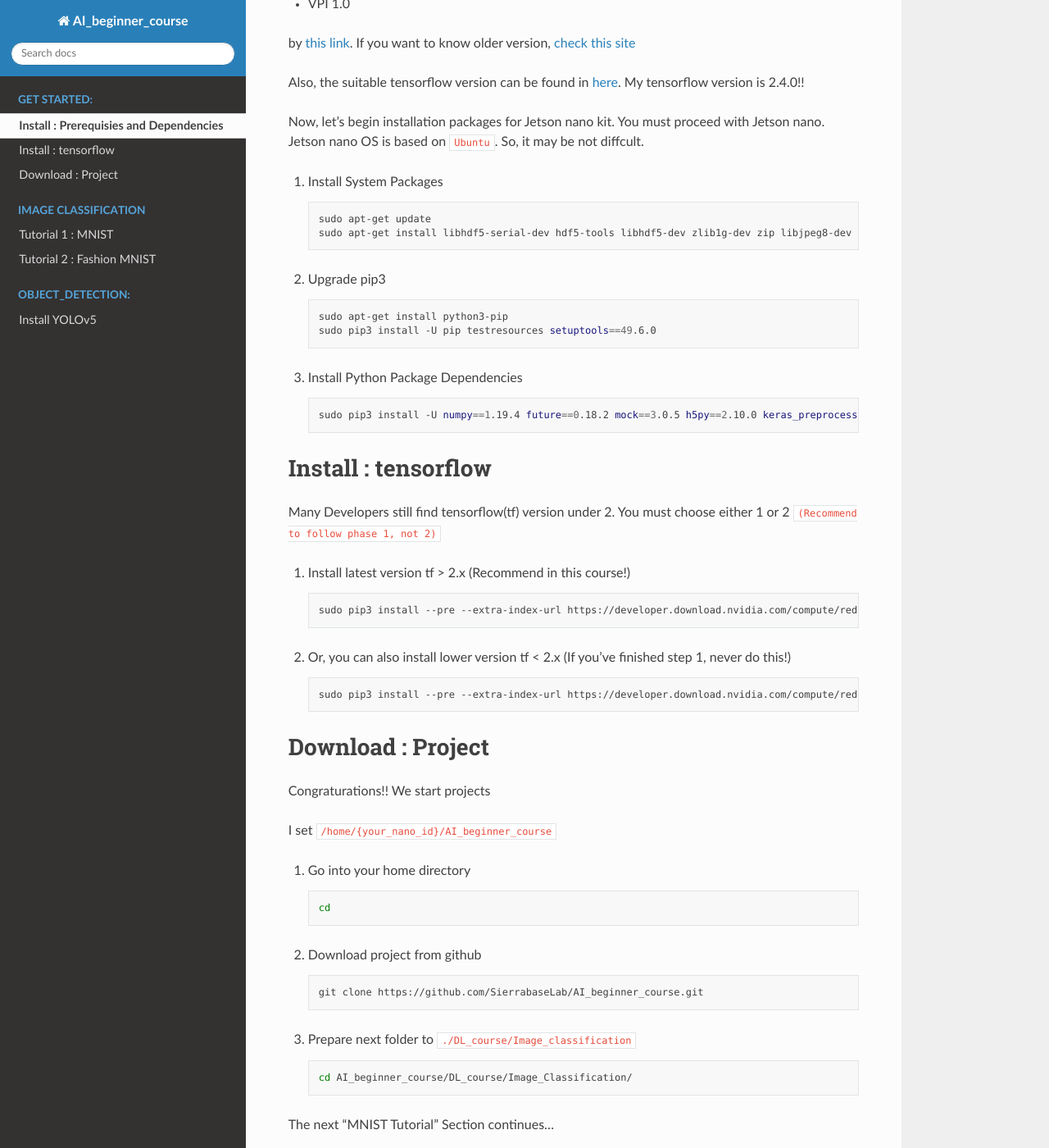
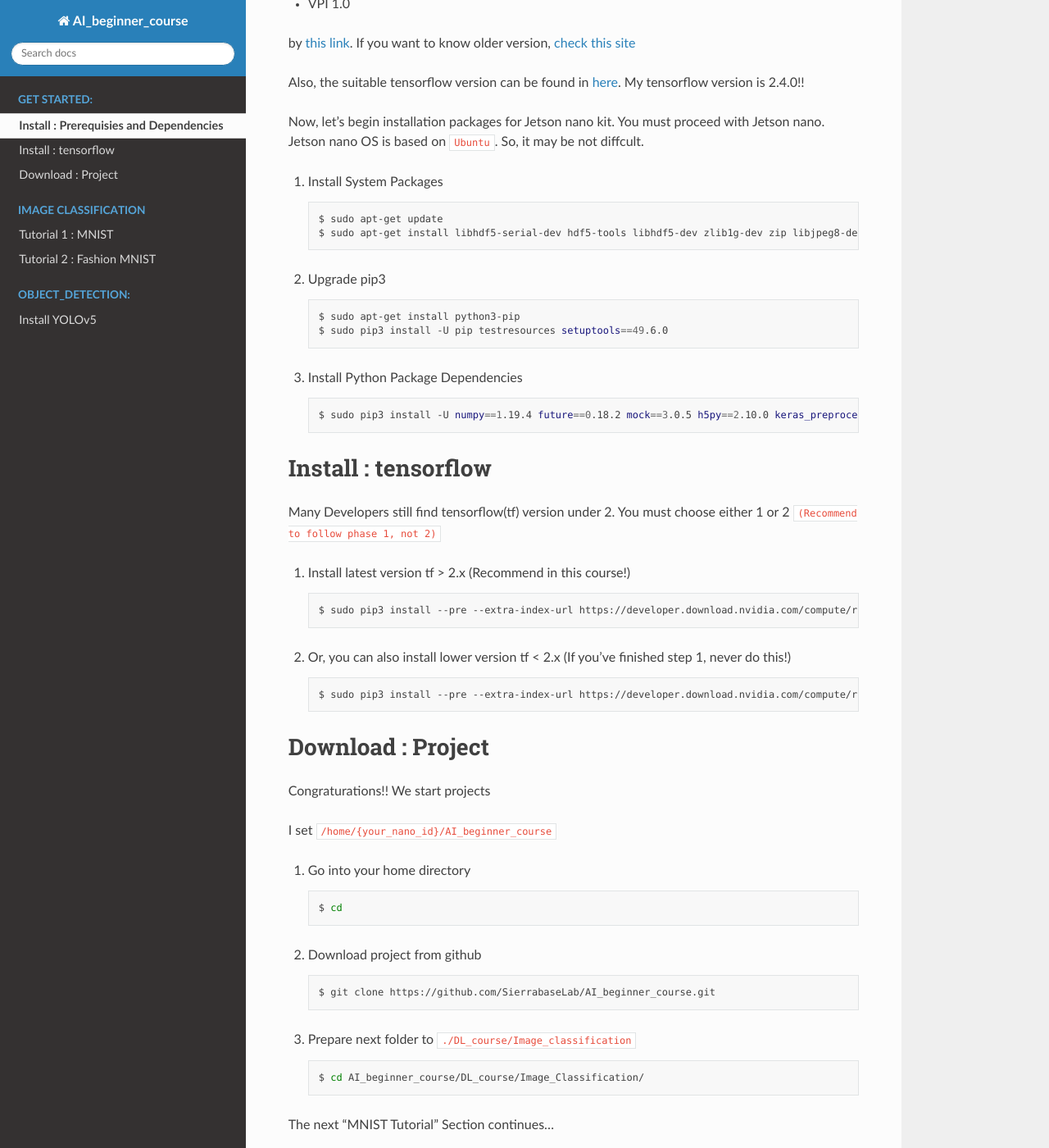
Before and after one commit to SierrabaseLab/AI_beginner_course, a Sphinx documentation site: the page built from docs/source/Get_Started.md, in a window 1280 px wide and 1400 px high, scrolled down 552 px. Shown: the whole window at 82% size. Built offline with Sphinx 7.4.7 and the Read the Docs theme 2.0.0, drawn with Linux system fonts in a browser that asks for light colours.

````diff
--- a/docs/source/Get_Started.md
+++ b/docs/source/Get_Started.md
@@ -23,19 +23,19 @@ Now, let's begin installation packages for Jetson nano kit. You must proceed wit
 
 1. Install System Packages
     ```shell
-    sudo apt-get update
-    sudo apt-get install libhdf5-serial-dev hdf5-tools libhdf5-dev zlib1g-dev zip libjpeg8-dev liblapack-dev libblas-dev gfortran tree
+    $ sudo apt-get update
+    $ sudo apt-get install libhdf5-serial-dev hdf5-tools libhdf5-dev zlib1g-dev zip libjpeg8-dev liblapack-dev libblas-dev gfortran tree
    ```
 
 2. Upgrade pip3
     ```shell
-    sudo apt-get install python3-pip
-    sudo pip3 install -U pip testresources setuptools==49.6.0
+    $ sudo apt-get install python3-pip
+    $ sudo pip3 install -U pip testresources setuptools==49.6.0
     ```
 
 3. Install Python Package Dependencies
     ```shell
-    sudo pip3 install -U numpy==1.19.4 future==0.18.2 mock==3.0.5 h5py==2.10.0 keras_preprocessing==1.1.1 keras_applications==1.0.8 gast==0.2.2 futures protobuf pybind11
+    $ sudo pip3 install -U numpy==1.19.4 future==0.18.2 mock==3.0.5 h5py==2.10.0 keras_preprocessing==1.1.1 keras_applications==1.0.8 gast==0.2.2 futures protobuf pybind11
     ```
 
 ## Install : tensorflow
@@ -44,12 +44,12 @@ Many Developers still find tensorflow(tf) version under 2. You must choose eithe
 
 1. Install latest version tf > 2.x (Recommend in this course!)
     ```shell
-    sudo pip3 install --pre --extra-index-url https://developer.download.nvidia.com/compute/redist/jp/v45 tensorflow
+    $ sudo pip3 install --pre --extra-index-url https://developer.download.nvidia.com/compute/redist/jp/v45 tensorflow
     ```
 
 2. Or, you can also install lower version tf < 2.x (If you've finished step 1, never do this!)
     ```shell
-    sudo pip3 install --pre --extra-index-url https://developer.download.nvidia.com/compute/redist/jp/v45 ‘tensorflow<2’
+    $ sudo pip3 install --pre --extra-index-url https://developer.download.nvidia.com/compute/redist/jp/v45 ‘tensorflow<2’
     ```
 
 ## Download : Project
@@ -60,16 +60,16 @@ I set ```/home/{your_nano_id}/AI_beginner_course```
 
 1. Go into your home directory
 	```shell
-	cd
+	$ cd
 	```
 2. Download project from github
 	```shell
-	git clone https://github.com/SierrabaseLab/AI_beginner_course.git
+	$ git clone https://github.com/SierrabaseLab/AI_beginner_course.git
 	```
 
 3. Prepare next folder to ```./DL_course/Image_classification```
 	```shell
-	cd AI_beginner_course/DL_course/Image_Classification/
+	$ cd AI_beginner_course/DL_course/Image_Classification/
 	```
 
 The next "MNIST Tutorial" Section continues...
````
Also changed, not shown: docs/source/Image_Classification/Guide_Line.md (+21 -7 lines), docs/source/Image_Classification/7.jpg (added), docs/source/Image_Classification/8.jpg (added), docs/source/Image_Classification/9.jpg (added), 11 other files.
